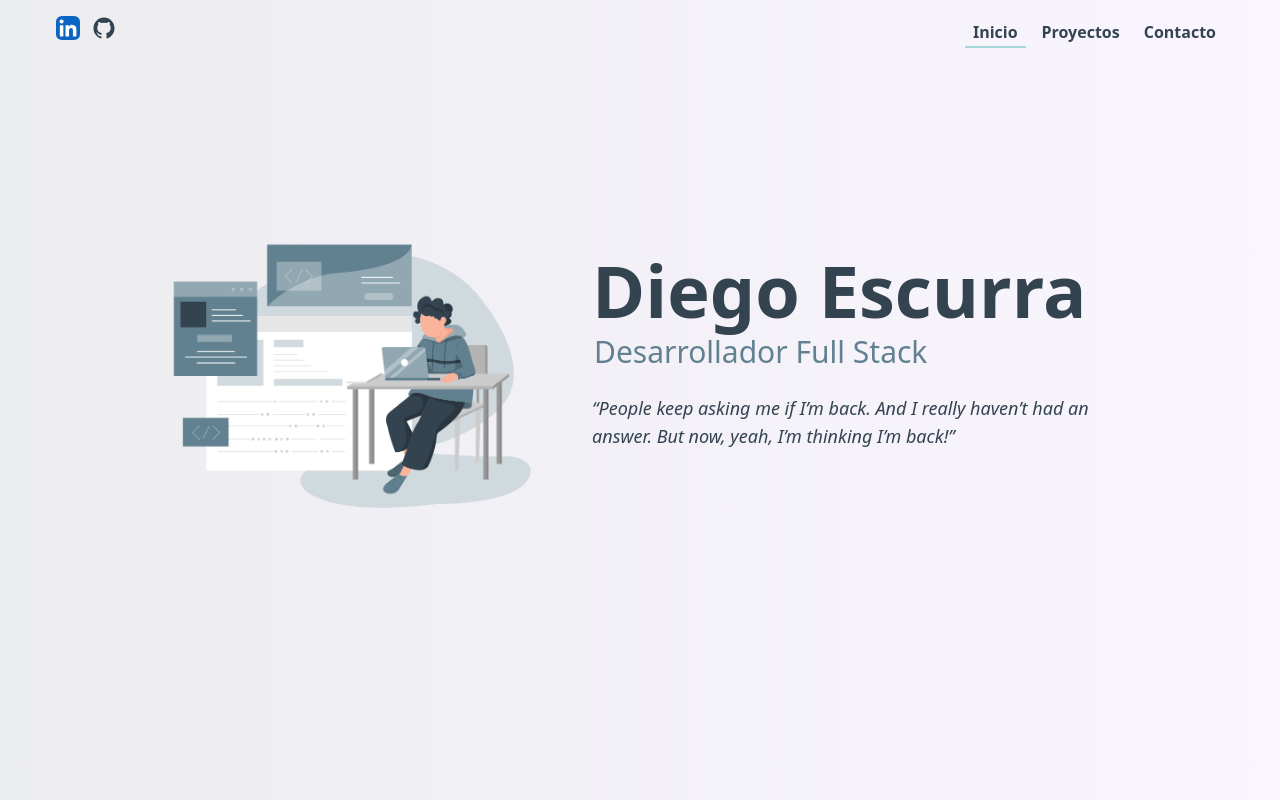
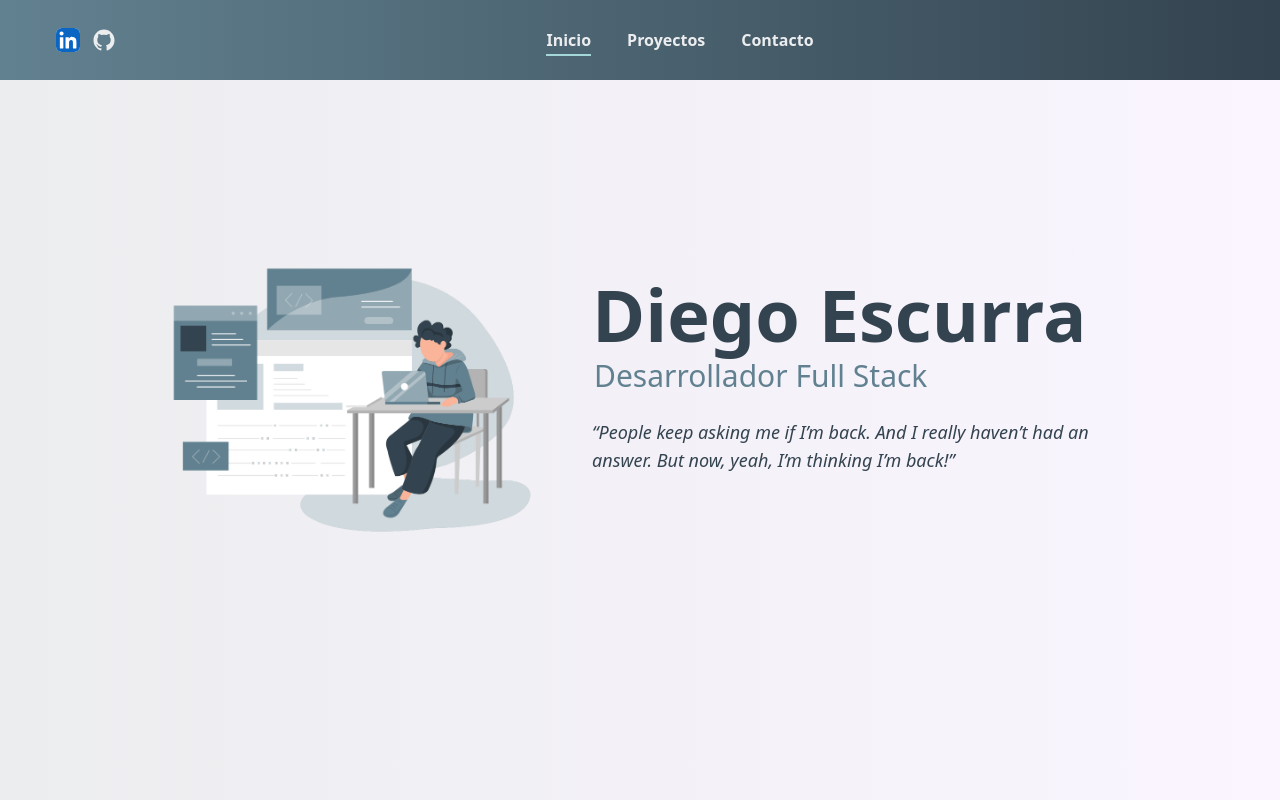
Before and after one commit to diegoescurra/portfolio, a React (Vite) app: page / in a window 1280 px wide. Shown: the top 800 px of the page. Built offline with nearby package versions, Linux system fonts and the light colour scheme.

Commit message:
nav fix 90

```diff
--- a/src/components/Views/Home.jsx
+++ b/src/components/Views/Home.jsx
@@ -37,8 +37,8 @@ export const Home = () => {
     return (
         <>
            <Layout className='text-arsenic' >
-            <main ref={hero} id='hero' className="">
-	<div className="container flex flex-col justify-center p-6 mx-auto ssm:py-12 slg:py-24 slg:flex-row slg:justify-around">
+            <main ref={hero} id='hero' className="container flex flex-col justify-center p-6 mx-auto ssm:py-12 slg:py-24 slg:flex-row slg:justify-around">
+
 		<div className="flex items-center justify-center p-6 mt-8 slg:mt-0 h-72 ssm:h-80 slg:h-96 sxl:h-112 2xl:h-128">
 			<img src="/Software-Developer.png" alt="" className="object-contain h-72 ssm:h-80 slg:h-96 sxl:h-112 2xl:h-128" />
 		</div>
@@ -50,7 +50,7 @@ export const Home = () => {
 			<p className="mt-6 mb-8 text-lg ssm:mb-12 italic">“People keep asking me if I’m back. And I really haven’t had an answer. But now, yeah, I’m thinking I’m back!”</p>
 
 		</div>
-	</div>
+
 </main>
 
             <section ref={about} id="about" className='flex items-center text-dark w-full h-full smd:pt-14 pt-4'>
--- a/src/components/shareds/navbar/Navbar.jsx
+++ b/src/components/shareds/navbar/Navbar.jsx
@@ -49,14 +49,14 @@ export const Navbar = () => {
           </button>
         </div>
       </div>
-      <nav className={`${isOpen ? 'block' : 'hidden'} px-2 pt-2 pb-4 smd:flex smd:p-0`} >
-        <Link activeClass={estilos.isActive} className="mt-1 block px-2 pt-1 cursor-pointer smd:hover:text-shadowc font-semibold " to="hero" offset={-100} spy={true} smooth={true} duration={500} >
+      <nav className={`${isOpen ? 'block' : 'hidden'} px-2 pt-2 pb-4 smd:flex smd:p-0 smd:flex-row gap-7 flex flex-col justify-center w-full items-center`} >
+        <Link activeClass={estilos.isActive} to="hero" className="block cursor-pointer smd:hover:text-shadowc font-semibold smd:dmt-0 smd:ml-2  "  offset={-100} spy={true} smooth={true} duration={500} >
           Inicio
         </Link>
-        <Link activeClass={estilos.isActive} to="about" className="mt-1 block px-2 pt-1 cursor-pointer smd:hover:text-shadowc font-semibold  smd:dmt-0 smd:ml-2" offset={-140} spy={true} smooth={true} duration={500} >
+        <Link activeClass={estilos.isActive} to="about" className="block cursor-pointer smd:hover:text-shadowc font-semibold  smd:dmt-0 smd:ml-2" offset={-140} spy={true} smooth={true} duration={500} >
           Proyectos
         </Link>
-        <Link activeClass={estilos.isActive} to="contact" className="mt-1 block px-2 pt-1 cursor-pointer smd:hover:text-shadowc font-semibold  smd:dmt-0 smd:ml-2" offset={-140} spy={true} smooth={true} duration={500} >
+        <Link activeClass={estilos.isActive} to="contact" className="block cursor-pointer smd:hover:text-shadowc font-semibold  smd:dmt-0 smd:ml-2" offset={-140} spy={true} smooth={true} duration={500} >
           Contacto
         </Link>
 
--- a/src/components/shareds/navbar/navbar.module.css
+++ b/src/components/shareds/navbar/navbar.module.css
@@ -1,27 +1,32 @@
+.header {
+
+    @apply smd:flex  smd:justify-between  smd:items-center smd:px-14 smd:py-3 text-solitude smd:h-20  bg-gradient-to-r from-shadowc to-arsenic ;
+    transition: 0.35s ;
+
+}
+
+/*
 .header {
     @apply smd:flex smd:justify-between smd:items-center smd:px-14 smd:py-3 smd:bg-gradient-to-r smd:from-solitude smd:to-purple-50 smd:text-arsenic bg-gradient-to-r from-shadowc to-arsenic text-solitude;
     transition: .3s;
 }
-
-
+*/
 .scrolledDown {
-    @apply smd:h-20 w-full fixed top-0 z-10  bg-gradient-to-r from-shadowc to-arsenic text-solitude;
+    @apply  smd:h-14 fixed top-0 left-0 right-0 z-50 ;
 
 }
 
-.nav {
-    @apply font-bold relative flex z-50 cursor-pointer;
-}
+
 
 .isActive {
-    @apply relative transition-all w-full pt-4;
+    @apply relative transition-all;
 
 }
 
 
 .isActive::after {
 
-    @apply absolute -bottom-1 left-0 smd:w-full w-20 h-0.5 bg-pastel-cyan shadow-md;
+    @apply absolute -bottom-1 left-0 smd:w-full w-full h-0.5 bg-pastel-cyan shadow-md;
     animation: fadeIn .7s;
     content: "";
 
```
